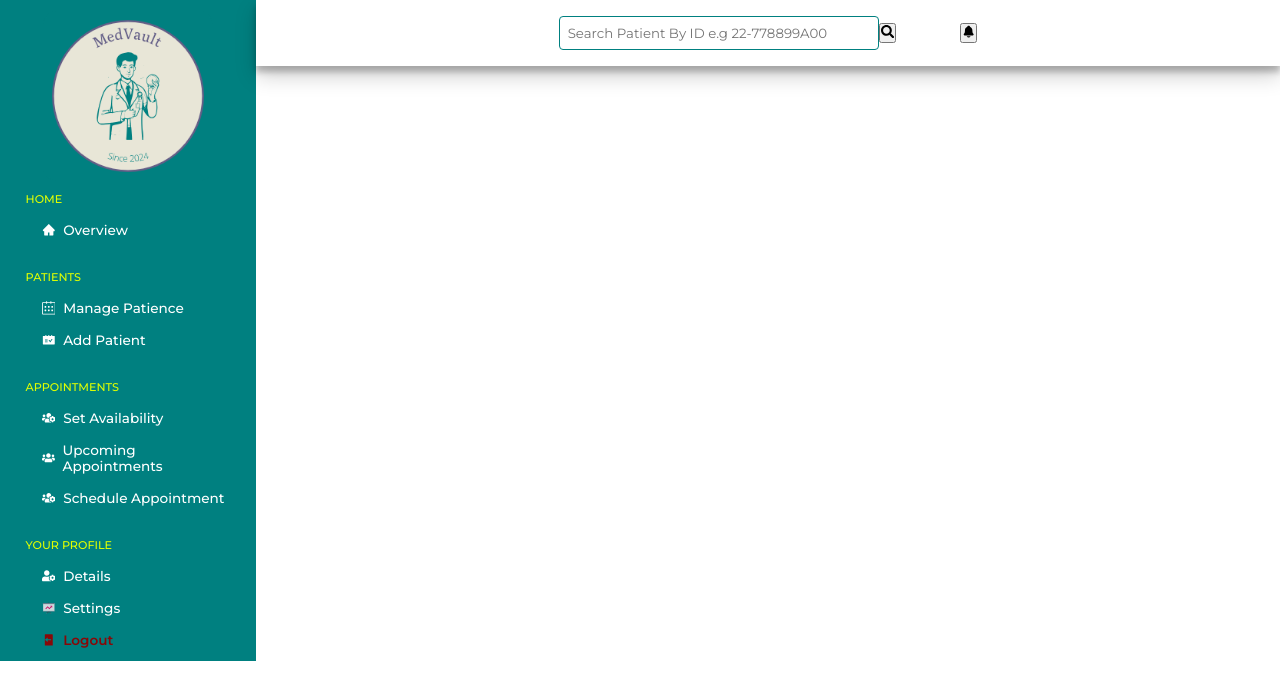
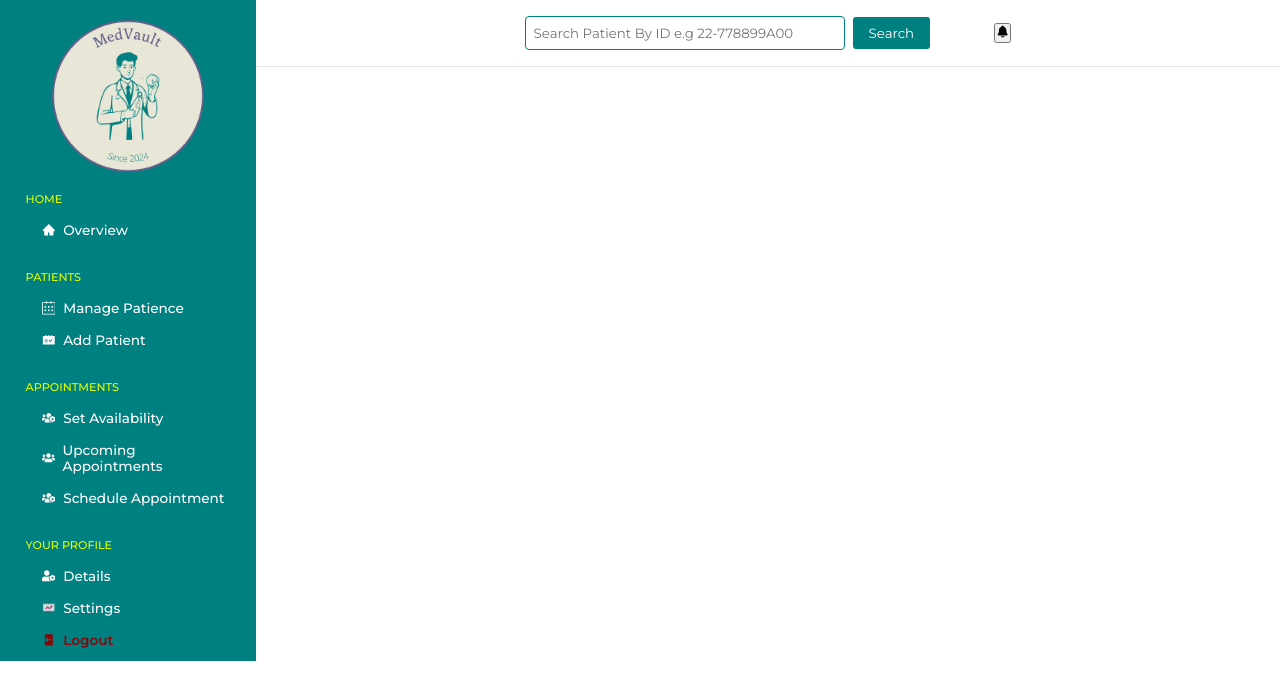
Before and after one commit to Amen-Musingarimi/medvault, a React (Create React App) app: page / in a window 1280 px wide. Shown: the top 700 px of the page. Built offline with nearby package versions, Linux system fonts and the light colour scheme.

Commit message:
Style the search button

```diff
--- a/src/components/header/Header.jsx
+++ b/src/components/header/Header.jsx
@@ -26,8 +26,8 @@ const Header = () => {
           placeholder="Search Patient By ID e.g 22-778899A00"
           className={classes.search_form}
         />
-        <button type="submit">
-          <FaSearch />
+        <button type="submit" className={classes.search_btn}>
+          Search
         </button>
       </form>
       <button type="submit">
--- a/src/components/header/Header.module.css
+++ b/src/components/header/Header.module.css
@@ -5,7 +5,7 @@
   gap: 4rem;
   width: 80%;
   padding: 1rem;
-  box-shadow: 0 10px 20px rgba(0, 0, 0, 0.19), 0 6px 6px rgba(0, 0, 0, 0.23);
+  border-bottom: 1px solid #e6e4e4;
 }
 
 .search_form {
@@ -14,4 +14,13 @@
   outline: none;
   border: 1px solid #008080;
   border-radius: 4px;
+  margin-right: 0.5rem;
 }
+
+.search_btn {
+  background-color: #008080;
+  padding: 0.5rem 1rem;
+  color: #fff;
+  border: none;
+  border-radius: 3px;
+}
```
